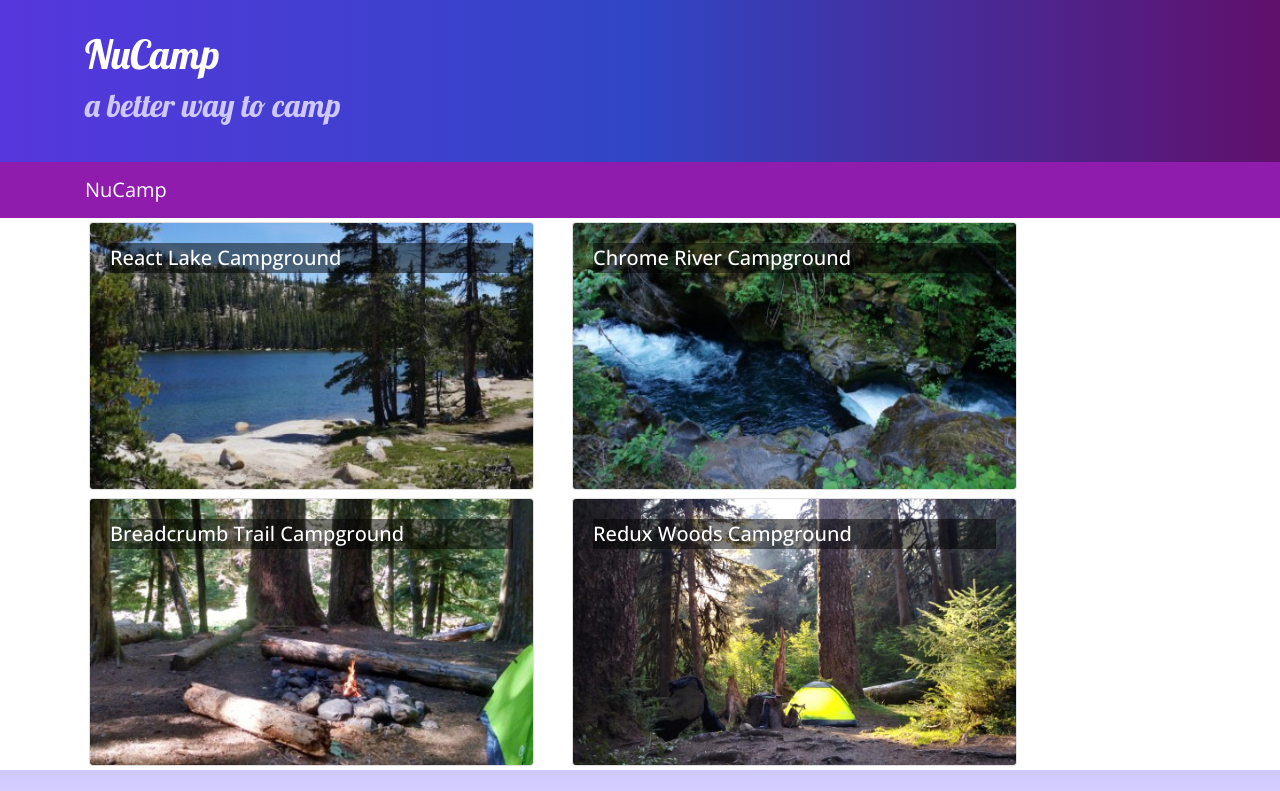
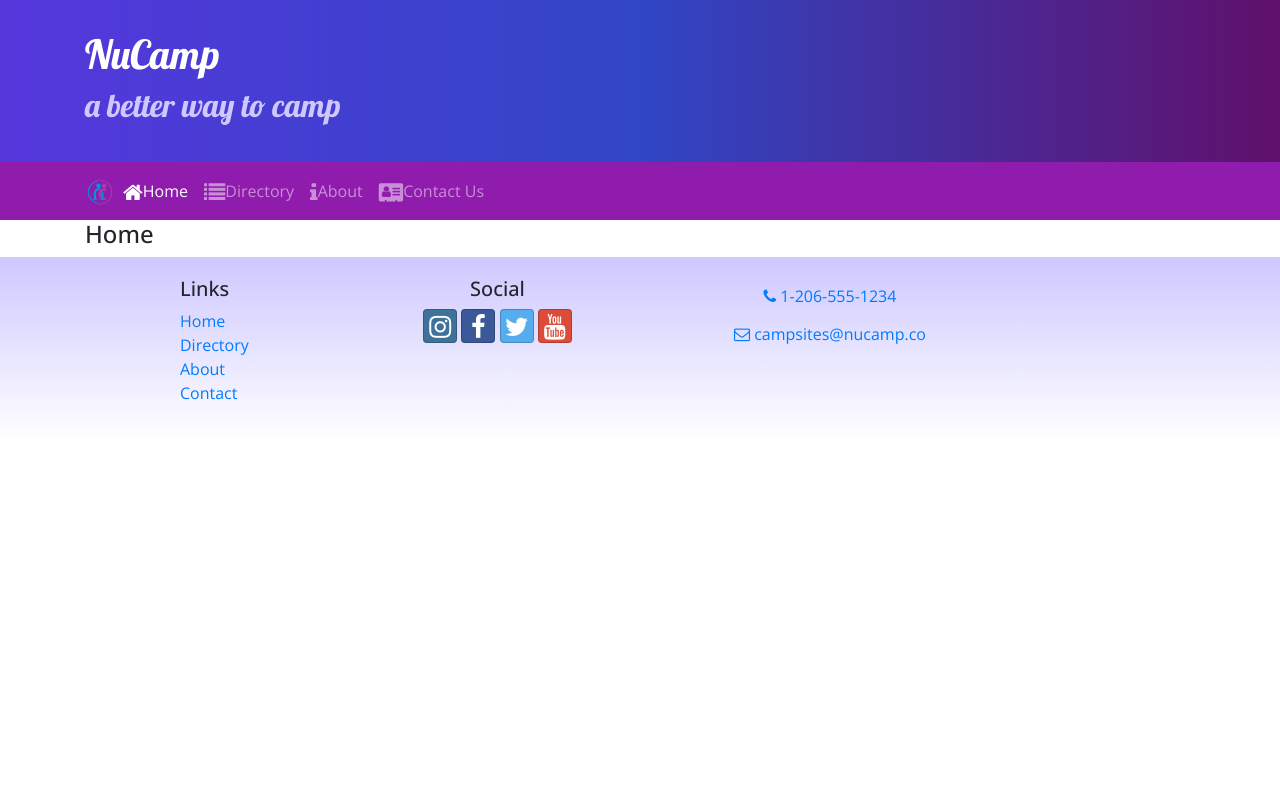
Before and after one commit to turojosephkings/nucamp-react-site, a React (Create React App) app: page /home in a window 1280 px wide. Shown: the top 791 px of the page. Built offline with nearby package versions, Linux system fonts and the light colour scheme.

Commit message:
7th Commit - React Router

```diff
--- a/package.json
+++ b/package.json
@@ -12,6 +12,7 @@
     "react": "^16.13.1",
     "react-dom": "^16.13.1",
     "react-popper": "1.3.6",
+    "react-router-dom": "5.2.0",
     "react-scripts": "3.4.3",
     "reactstrap": "8.5.1",
     "typeface-lobster": "^0.0.72",
--- a/src/App.js
+++ b/src/App.js
@@ -1,13 +1,16 @@
 import React, { Component } from 'react';
 import Main from './components/MainComponent';
+import { BrowserRouter } from 'react-router-dom';
 import './App.css';
 
 class App extends Component {
     render() {
         return (
-            <div className="App">
-                <Main />
-            </div>
+            <BrowserRouter>
+                <div className="App">
+                    <Main />
+                </div>
+            </BrowserRouter>
         );
     }
 }
--- a/src/components/DirectoryComponent.js
+++ b/src/components/DirectoryComponent.js
@@ -1,9 +1,9 @@
 import React from 'react';
 import { Card, CardImg, CardImgOverlay, CardTitle } from 'reactstrap';
 
-function RenderDirectoryItem({campsite, onClick}) {
+function RenderDirectoryItem({campsite}) {
     return (
-        <Card onClick={() => onClick(campsite.id)}>
+        <Card>
             <CardImg width="100%" src={campsite.image} alt={campsite.name} />
             <CardImgOverlay>
                 <CardTitle>{campsite.name}</CardTitle>
@@ -18,7 +18,7 @@
     const directory = props.campsites.map(campsite => {
         return (
             <div key={campsite.id} className="col-md-5 m-1">
-                    <RenderDirectoryItem campsite={campsite} onClick={props.onClick} />
+                    <RenderDirectoryItem campsite={campsite} />
             </div>
         );
     })
--- a/src/components/FooterComponent.js
+++ b/src/components/FooterComponent.js
@@ -1,4 +1,5 @@
 import React from 'react';
+import { Link } from 'react-router-dom';
 
 function Footer(props) {
     return (
@@ -8,10 +9,10 @@
                         <div className="col-4 col-sm-2 offset-1">
                             <h5>Links</h5>
                             <ul className="list-unstyled">
-                                <li><a href="#">Home</a></li>
-                                <li><a href="#">Directory</a></li>
-                                <li><a href="#">About</a></li>
-                                <li><a href="#">Contact</a></li>
+                                <li><Link to="/home">Home</Link></li>
+                                <li><Link to="/directory">Directory</Link></li>
+                                <li><Link to="/aboutus">About</Link></li>
+                                <li><Link to="/contactus">Contact</Link></li>
                             </ul>
                         </div>
                         <div className="col-6 col-sm-3 text-center">
--- a/src/components/HeaderComponent.js
+++ b/src/components/HeaderComponent.js
@@ -1,7 +1,24 @@
 import React, { Component } from 'react';
-import { Navbar, NavbarBrand, Jumbotron } from 'reactstrap'
+import { Nav, Navbar, NavbarBrand, NavbarToggler, Collapse, NavItem, Jumbotron } from 'reactstrap';
+import {NavLink} from 'react-router-dom'
 
 class Header extends Component {
+
+    constructor(props) {
+        super(props);
+
+        this.toggleNav = this.toggleNav.bind(this);
+        this.state = {
+            isNavOpen: false
+        };
+    }
+
+    toggleNav() {
+        this.setState({
+            isNavOpen: !this.state.isNavOpen
+        });
+    }
+
     render() {
         return (
             <React.Fragment>
@@ -15,9 +32,34 @@
                         </div>
                     </div>
                 </Jumbotron>
-                <Navbar dark sticky="Top">
+                <Navbar dark sticky="Top" expand="md">
                     <div className="container">
-                        <NavbarBrand href="/">NuCamp</NavbarBrand>
+                        <NavbarBrand className="mr-auto" href="/"><img src="/assets/images/logo.png" height="30" alt="NuCamp Logo" /></NavbarBrand>
+                        <NavbarToggler onClick={this.toggleNav} />
+                        <Collapse isOpen={this.state.isNavOpen} navbar>
+                            <Nav navbar>
+                                <NavItem>
+                                    <NavLink className="nav-link" to="/home">
+                                        <i className="fa fa-home fa-lg" />Home
+                                    </NavLink>
+                                </NavItem>
+                                <NavItem>
+                                    <NavLink className="nav-link" to="/directory">
+                                        <i className="fa fa-list fa-lg" />Directory
+                                    </NavLink>
+                                </NavItem>
+                                <NavItem>
+                                    <NavLink className="nav-link" to="/aboutus">
+                                    <i className="fa fa-info fa-lg" />About
+                                    </NavLink>
+                                </NavItem>
+                                <NavItem>
+                                    <NavLink className="nav-link" to="/contactus">
+                                        <i className="fa fa-address-card fa-lg" />Contact Us
+                                    </NavLink>
+                                </NavItem>
+                            </Nav>
+                        </Collapse>
                     </div>
                 </Navbar>
             </React.Fragment>
--- /dev/null
+++ b/src/components/HomeComponent.js
@@ -0,0 +1,11 @@
+import React from 'react';
+
+function Home(props) {
+    return (
+        <div className="container">
+                <h4>Home</h4>
+        </div>
+    )
+}
+
+export default Home;
--- a/src/components/MainComponent.js
+++ b/src/components/MainComponent.js
@@ -3,27 +3,34 @@
 import CampsiteInfo from './CampsiteInfoComponent';
 import Header from './HeaderComponent';
 import Footer from './FooterComponent';
+import Home from './HomeComponent';
+import { Switch, Route, Redirect } from 'react-router-dom';
 import { CAMPSITES } from '../shared/campsites';
 
 class Main extends Component {
+
     constructor(props) {
         super(props);
         this.state = {
             campsites: CAMPSITES,
-            selectedCampsite: null
         };
     }
 
-    onCampsiteSelect(campsiteId) {
-        this.setState({selectedCampsite: campsiteId})
-    }
+    render() {
 
-    render() {
+        const HomePage = () => {
+            return (
+                <Home />
+            );
+        }
         return (
             <div>
                 <Header />
-                <Directory campsites={this.state.campsites} onClick={campsiteId => this.onCampsiteSelect(campsiteId)} />
-                <CampsiteInfo campsite={this.state.campsites.filter(campsite => campsite.id === this.state.selectedCampsite)[0]} />
+                <Switch>
+                    <Route path='/home' component={HomePage} />
+                    <Route exact path='/directory' render={() => <Directory campsites={this.state.campsites} />} />
+                    <Redirect to='/home' />
+                </Switch>
                 <Footer />
             </div>
         );
```
Also changed, not shown: 1 other file (tests, documents, lock files or other folders).
